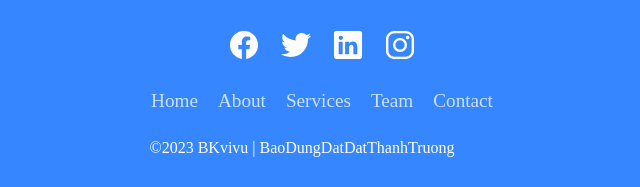
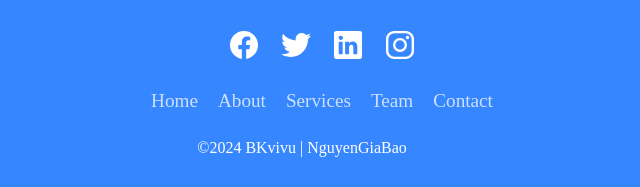
Before and after one commit to baonguyengia2701/BKVIVU-PROJECT2, a Django app: page /homepage/login/ in a window 1280 px wide. Shown: the part 1022-1209 px from the top of the page, without its empty margins (338-978 px from the left). Run offline with Django 4.2, Linux system fonts and the light colour scheme; parts of the project's set-up code (start-up, migrations or seed data) failed here and were passed over; some libraries are stand-ins or nearby versions.

Commit message:
update project

```diff
--- a/homepage/models.py
+++ b/homepage/models.py
@@ -118,7 +118,6 @@ class Manager(models.Model):
 
     num_votes = models.IntegerField(null=True, default=0) #tổng số lượt đánh giá
     avgStar = models.FloatField(default=0.0) #Số sao đánh giá trung bình của cửa hàng
-
 
     def __str__(self):
         return f"{self.account}"
--- a/homepage/templates/base/main.html
+++ b/homepage/templates/base/main.html
@@ -101,7 +101,7 @@
               <li class="menu__item"><a class="menu__link" href="#">Contact</a></li>
 
             </ul>
-            <p>&copy;2023 BKvivu | BaoDungDatDatThanhTruong</p>
+            <p>&copy;2024 BKvivu | NguyenGiaBao</p>
         </footer>
 
         <script src="{% static 'js/scripts.js' %}"></script>
```
Also changed, not shown: _media/manager/mixue_manager/bank.jpg, db.sqlite3, homepage/migrations/0001_initial.py (added), homepage/migrations/0002_alter_bill_time_alter_comment_time_and_more.py (added), homepage/migrations/__init__.py (added).
